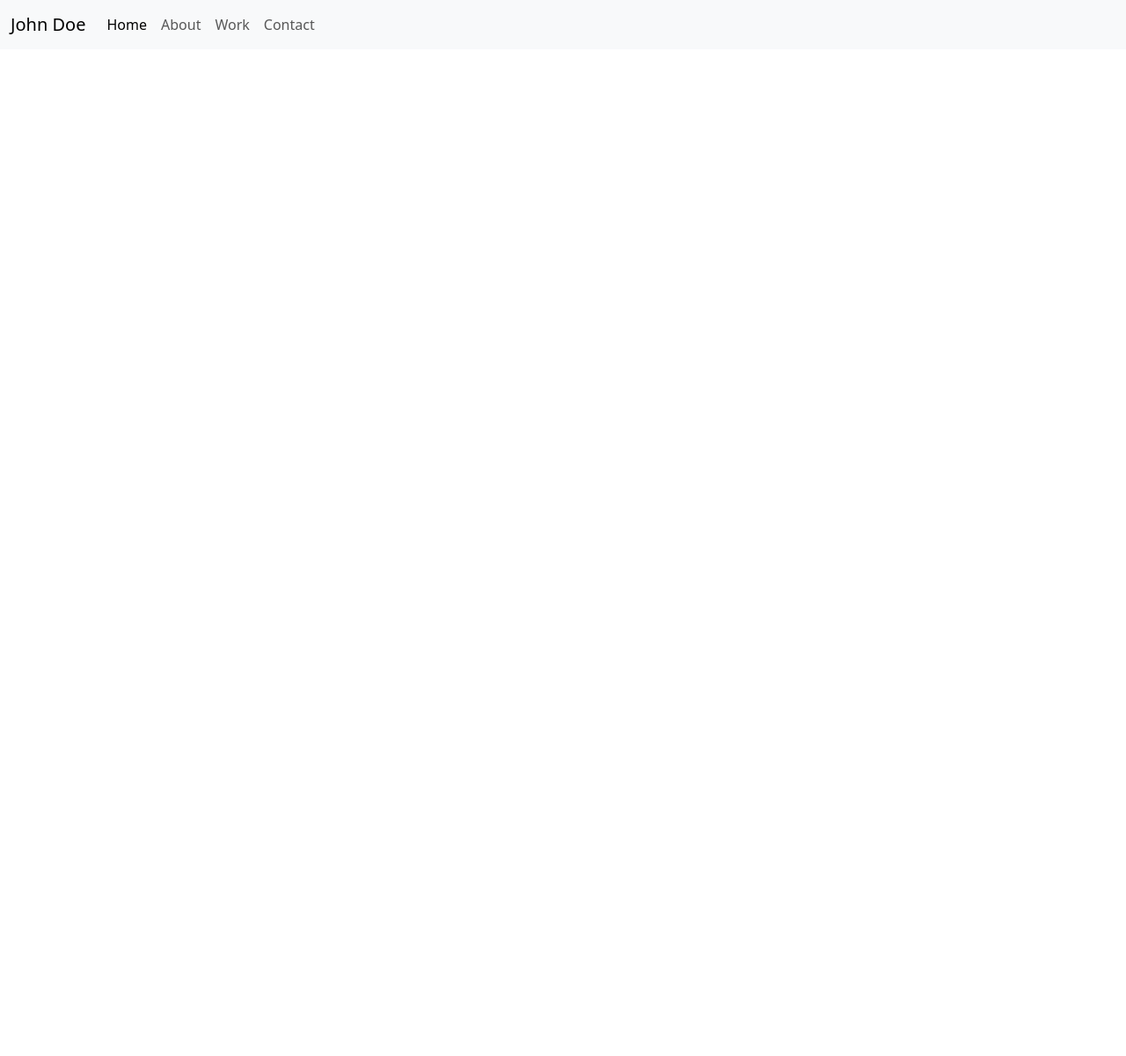
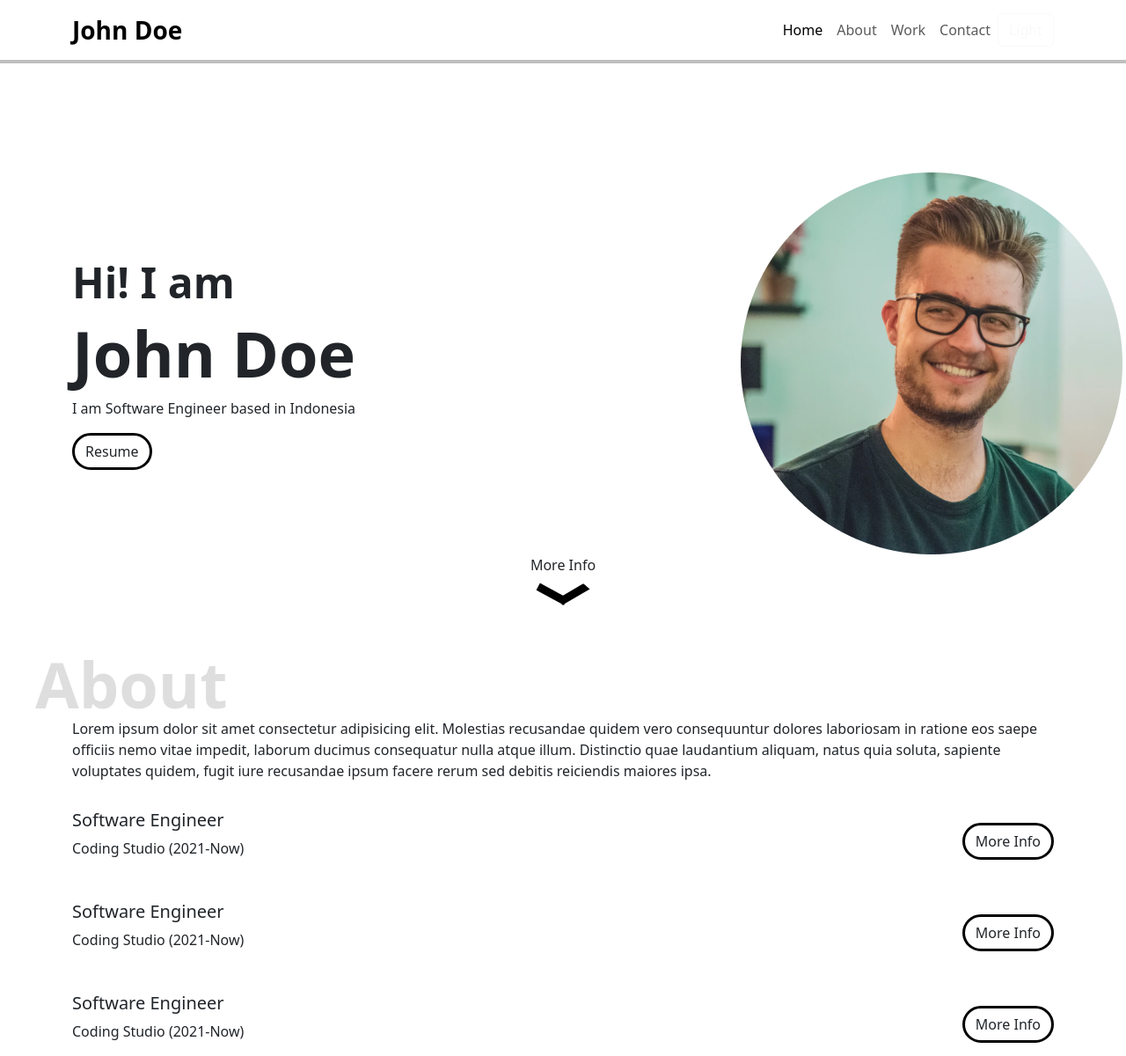
Before and after one commit to Dalvimuhammad/Portofolio, a plain HTML site: page index.html in a window 1280 px wide. Shown: the whole page at 88% size. Before the commit the page ends 800 px from the top, so only its background shows below. Drawn offline with nearby package versions, Linux system fonts and the light colour scheme.

Commit message:
New Coding

```diff
--- a/index.html
+++ b/index.html
@@ -9,23 +9,83 @@
 </head>
 <body>
     <header>
-        <nav class="navbar navbar-expand-lg bg-body-tertiary">
-            <div class="container-fluid">
-              <a class="navbar-brand" href="#">John Doe</a>
-              <button class="navbar-toggler" type="button" data-bs-toggle="collapse" data-bs-target="#navbarNavAltMarkup" aria-controls="navbarNavAltMarkup" aria-expanded="false" aria-label="Toggle navigation">
+        <nav class="navbar navbar-expand-lg">
+            <div class="container">
+              <a class="navbar-brand fs-3 fw-bold" href="#">John Doe</a>
+              <button class="navbar-toggler" type="button" data-bs-toggle="collapse" data-bs-target="#navbarNav" aria-controls="navbarNav" aria-expanded="false" aria-label="Toggle navigation">
                 <span class="navbar-toggler-icon"></span>
               </button>
-              <div class="collapse navbar-collapse" id="navbarNavAltMarkup">
-                <div class="navbar-nav">
-                  <a class="nav-link active" aria-current="page" href="#">Home</a>
-                  <a class="nav-link" href="#">About</a>
-                  <a class="nav-link" href="#">Work</a>
-                  <a class="nav-link" href="#">Contact</a>
-                </div>
-              </div>
+              <div class="collapse navbar-collapse" id="navbarNav">
+                <ul class="navbar-nav ms-auto">
+                  <li class="nav-item">
+                    <a class="nav-link active" aria-current="page" href="#">Home</a>
+                  </li>
+                  <li class="nav-item">
+                    <a class="nav-link" href="#">About</a>
+                  </li>
+                  <li class="nav-item">
+                    <a class="nav-link" href="#">Work</a>
+                  </li>
+                  <li class="nav-item">
+                    <a class="nav-link" href="#">Contact</a>
+                  </li>
+                </ul>
+              </div><button type="button" class="btn btn-outline-light">Light</button>
             </div>
           </nav>
     </header>
+    <section id="home" class="home container">
+        <div class="row d-flex align-items-center">
+            <div class="col-8">
+                <h3 class="fw-semibold">Hi! I am</h3>
+                <h1 class="fw-bold">John Doe</h1>
+                <p>I am Software Engineer based in Indonesia</p>
+                <a href="#about" class="btn button">Resume</a>
+            </div>
+            <div class="col-4">
+                <img src="./images/potrait.png" alt="">
+            </div>
+            <div class="d-flex flex-column align-items-center">
+                <a href="#about" class="text-decoration-none text-dark mb-2">More Info</a>
+                <img class="arrow" src="/images/arrow.svg" alt="Arrow Icon">
+            </div>
+        </div>
+    </section>
+    <section class="about container">
+        <p>Lorem ipsum dolor sit amet consectetur adipisicing elit. Molestias recusandae quidem vero consequuntur dolores laboriosam in ratione eos saepe officiis nemo vitae impedit, laborum ducimus consequatur nulla atque illum. Distinctio quae laudantium aliquam, natus quia soluta, sapiente voluptates quidem, fugit iure recusandae ipsum facere rerum sed debitis reiciendis maiores ipsa.</p>
+        <div class="about-exp">
+            <div class="about-exp-detail">
+                <div class="about-exp-detail-header">
+                    <div>
+                        <h5>Software Engineer</h5>
+                        <p>Coding Studio (2021-Now) </p>
+                    </div>
+                    <button class="btn button" onclick="toggleDetail(event)">More Info</button>
+                </div>
+                <p class="about-exp-detail-item">Lorem ipsum dolor sit amet consectetur adipisicing elit. Delectus debitis, error praesentium, qui amet eos dolor earum corrupti facere assumenda repellendus ducimus, eius non dignissimos fugiat iusto sapiente totam perferendis.</p>
+            </div>
+            <div class="about-exp-detail">
+                <div class="about-exp-detail-header">
+                    <div>
+                        <h5>Software Engineer</h5>
+                        <p>Coding Studio (2021-Now) </p>
+                    </div>
+                    <button class="btn button" onclick="toggleDetail(event)">More Info</button>
+                </div>
+                <p class="about-exp-detail-item">Lorem ipsum dolor sit amet consectetur adipisicing elit. Delectus debitis, error praesentium, qui amet eos dolor earum corrupti facere assumenda repellendus ducimus, eius non dignissimos fugiat iusto sapiente totam perferendis.</p>
+            </div>
+            <div class="about-exp-detail">
+                <div class="about-exp-detail-header">
+                    <div>
+                        <h5>Software Engineer</h5>
+                        <p>Coding Studio (2021-Now) </p>
+                    </div>
+                    <button class="btn button" onclick="toggleDetail(event)">More Info</button>
+                </div>
+                <p class="about-exp-detail-item">Lorem ipsum dolor sit amet consectetur adipisicing elit. Delectus debitis, error praesentium, qui amet eos dolor earum corrupti facere assumenda repellendus ducimus, eius non dignissimos fugiat iusto sapiente totam perferendis.</p>
+            </div>
+        </div>
+    </section>
     <script src="https://cdn.jsdelivr.net/npm/@popperjs/core@2.11.8/dist/umd/popper.min.js" integrity="sha384-I7E8VVD/ismYTF4hNIPjVp/Zjvgyol6VFvRkX/vR+Vc4jQkC+hVqc2pM8ODewa9r" crossorigin="anonymous"></script>
     <script src="https://cdn.jsdelivr.net/npm/bootstrap@5.3.3/dist/js/bootstrap.min.js" integrity="sha384-0pUGZvbkm6XF6gxjEnlmuGrJXVbNuzT9qBBavbLwCsOGabYfZo0T0to5eqruptLy" crossorigin="anonymous"></script>
     <script src="https://code.jquery.com/jquery-3.7.1.min.js" integrity="sha256-/JqT3SQfawRcv/BIHPThkBvs0OEvtFFmqPF/lYI/Cxo=" crossorigin="anonymous"></script>
--- a/main.js
+++ b/main.js
@@ -0,0 +1,16 @@
+function toggleDetail(e) {
+    const target = $(e.target)
+
+    if($(target).hasClass("active")) {
+    $(target).html("More Info").removeClass("active")
+    } else {
+        $(target).html("Less Info").addClass("active")
+    }
+
+    const item = $(target).parents(".about-exp-detail")
+    const detail =$(item).children(".about-exp-detail-item")
+
+    $(detail).slideToggle()
+    console.log($(item).children(".about-exp-detail-item"))
+
+}
--- a/style.css
+++ b/style.css
@@ -0,0 +1,79 @@
+section {
+    padding-top: 128px;
+    position: relative;
+}
+
+section::before {
+    z-index: -1;
+    content: '';
+    font-size: 72px;
+    color: gray;
+    opacity: 0.25;
+    position: absolute;
+    top: 35px;
+    left: -30px;
+    font-weight: 700;
+
+}
+
+.navbar {
+    background-color: white;
+    box-shadow: 0 0 0 4px rgba(0, 0, 0, 0.25);
+}
+.home h1 {
+    font-size: 72px;
+}
+.home h3 {
+    font-size: 48px;
+}
+.btn.button {
+    border: 3px solid black;
+    border-radius: 32px;
+}
+.btn.button:hover .btn.button:active{
+    border: 3px solid black;
+    background-color: black;
+    color: white;
+}
+.about h1 {
+    font-size: 72px;
+}
+.job h3 {
+    font-size: 25px;
+}
+.job h5 {
+    font-size: 15px;
+}
+
+.arrow {
+    animation: 1s upDown infinite;
+}
+.about::before {
+    content: 'About';
+}
+
+.about-exp-detail {
+    margin-top: 32px;
+}
+
+.about-exp-detail-item {
+    display: none;
+}
+
+.about-exp-detail-header {
+    display: flex;
+    justify-content: space-between;
+    align-items: center;
+}
+
+@keyframes upDown {
+    0% {
+        transform: translateY(0);
+    }
+    50% {
+        transform: translateY(30%);
+    }
+    100% {
+        transform: translateY(0);
+    }
+}
```
Also changed, not shown: images/arrow.svg (added), images/potrait.png (added), images/work-1.png (added), images/work-2.png (added), images/work-3.png (added).
